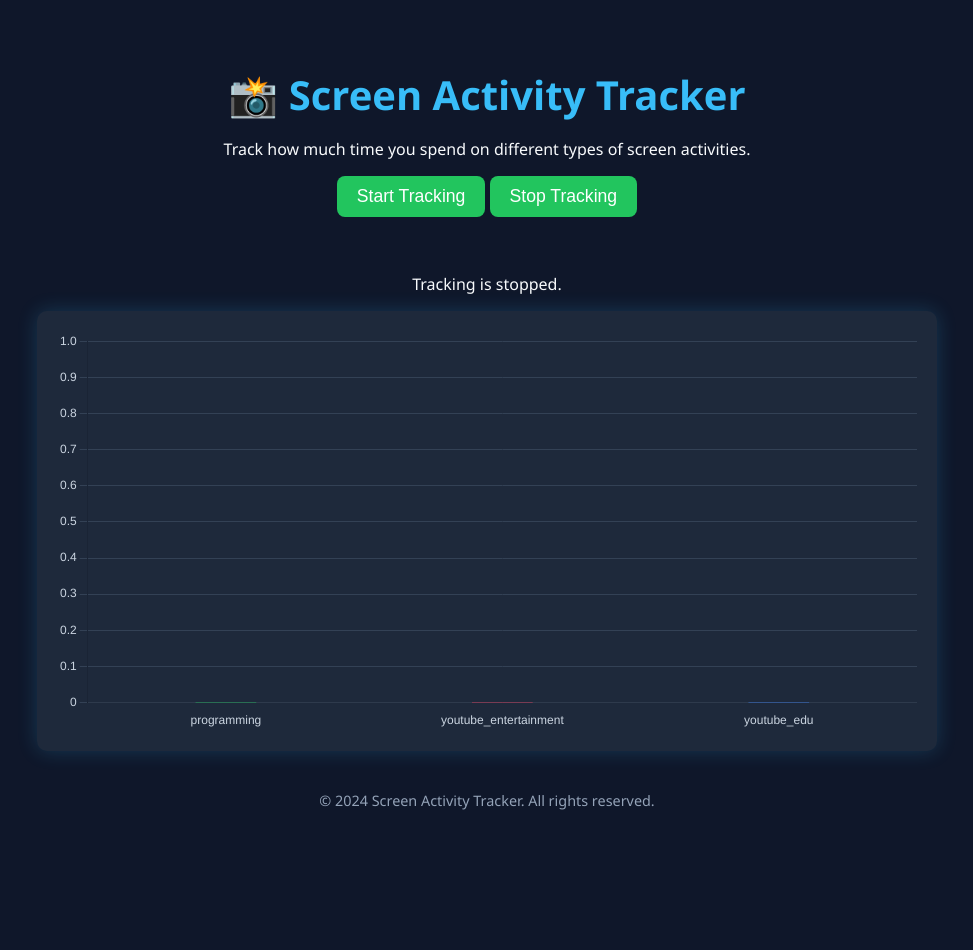
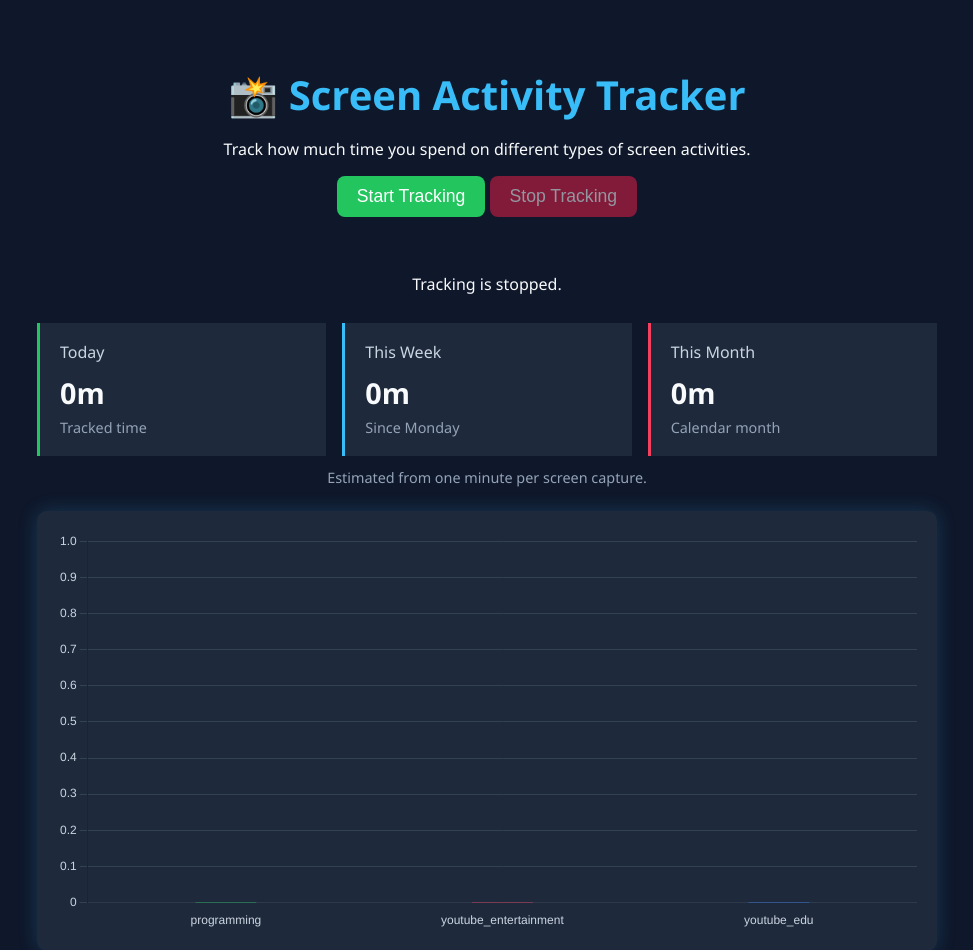
Before and after one commit to ShahidUmair/Privacy-preservation, a Flask app: page / in a window 1280 px wide. Shown: the top 950 px of the page, without its empty margins (153-1126 px from the left). Before the commit the page ends 810 px from the top, so only its background shows below. Run offline with Flask 3, Linux system fonts and the light colour scheme; data that the repository does not hold is empty.

Commit message:
daily weekly data tracking (#1)

```diff
--- /dev/null
+++ b/flask_app/activity_store.py
@@ -0,0 +1,64 @@
+import os
+import sqlite3
+import time
+from datetime import datetime, timedelta
+
+
+CAPTURE_INTERVAL_SECONDS = 60
+
+
+class ActivityStore:
+    def __init__(self, database_path):
+        self.database_path = database_path
+        os.makedirs(os.path.dirname(database_path), exist_ok=True)
+        with sqlite3.connect(self.database_path) as connection:
+            connection.execute(
+                'CREATE TABLE IF NOT EXISTS activity ('
+                'id INTEGER PRIMARY KEY, captured_at REAL NOT NULL, label TEXT NOT NULL)'
+            )
+
+    def record(self, label):
+        with sqlite3.connect(self.database_path) as connection:
+            connection.execute(
+                'INSERT INTO activity (captured_at, label) VALUES (?, ?)',
+                (time.time(), label)
+            )
+
+    def _count_between(self, start, end):
+        with sqlite3.connect(self.database_path) as connection:
+            result = connection.execute(
+                'SELECT COUNT(*) FROM activity WHERE captured_at >= ? AND captured_at < ?',
+                (start.timestamp(), end.timestamp())
+            ).fetchone()
+        return result[0]
+
+    def dashboard(self, now=None):
+        now = now or datetime.now().astimezone()
+        today = now.replace(hour=0, minute=0, second=0, microsecond=0)
+        week_start = today - timedelta(days=today.weekday())
+        month_start = today.replace(day=1)
+        tomorrow = today + timedelta(days=1)
+        next_month = (month_start.replace(day=28) + timedelta(days=4)).replace(day=1)
+
+        periods = {
+            'daily': (today, tomorrow),
+            'weekly': (week_start, tomorrow),
+            'monthly': (month_start, next_month)
+        }
+        period_seconds = {
+            name: self._count_between(start, min(end, now + timedelta(microseconds=1)))
+            * CAPTURE_INTERVAL_SECONDS
+            for name, (start, end) in periods.items()
+        }
+
+        with sqlite3.connect(self.database_path) as connection:
+            rows = connection.execute(
+                'SELECT label, COUNT(*) FROM activity '
+                'WHERE captured_at >= ? AND captured_at < ? GROUP BY label',
+                (today.timestamp(), min(tomorrow, now + timedelta(microseconds=1)).timestamp())
+            ).fetchall()
+
+        return {
+            'period_seconds': period_seconds,
+            'daily_activity_minutes': {label: count for label, count in rows}
+        }
--- a/flask_app/app.py
+++ b/flask_app/app.py
@@ -1,5 +1,6 @@
 from flask import Flask, render_template, jsonify
 from PIL import ImageGrab
+from activity_store import ActivityStore
 import time
 import os
 from tensorflow.keras.models import load_model
@@ -11,8 +12,7 @@ MODEL = load_model('../model/model.h5')
 LABELS = ['programming', 'youtube_entertainment', 'youtube_edu']
 screenshot_dir = "screenshots/captured_images"
 os.makedirs(screenshot_dir, exist_ok=True)
-
-activity_log = []
+activity_store = ActivityStore(os.path.join(app.instance_path, 'activity.sqlite3'))
 
 def capture_and_predict():
     filename = f"{int(time.time())}.png"
@@ -26,17 +26,21 @@ def capture_and_predict():
 
     prediction = MODEL.predict(img_arr)[0]
     label = LABELS[np.argmax(prediction)]
-    activity_log.append({'time': time.strftime('%H:%M:%S'), 'label': label})
+    activity_store.record(label)
     return label
 
 @app.route('/capture')
 def capture():
     label = capture_and_predict()
-    return jsonify({'status': 'captured', 'activity': label})
+    return jsonify({
+        'status': 'captured',
+        'activity': label,
+        'dashboard': activity_store.dashboard()
+    })
 
 @app.route('/dashboard')
 def dashboard():
-    return jsonify(activity_log)
+    return jsonify(activity_store.dashboard())
 
 @app.route('/')
 def index():
--- a/flask_app/static/css/style.css
+++ b/flask_app/static/css/style.css
@@ -35,6 +35,65 @@ button:hover {
     background-color: #16a34a;
 }
 
+.tracking-controls button:disabled {
+    cursor: not-allowed;
+    opacity: 0.55;
+}
+
+#stopTrackingButton {
+    background-color: #e11d48;
+}
+
+#stopTrackingButton:hover:not(:disabled) {
+    background-color: #be123c;
+}
+
+.summary-section {
+    display: grid;
+    grid-template-columns: repeat(3, minmax(0, 1fr));
+    gap: 16px;
+    margin: 28px 0 0;
+    text-align: left;
+}
+
+.summary-item {
+    padding: 18px 20px;
+    background: #1e293b;
+    border-left: 3px solid #22c55e;
+}
+
+.summary-item:nth-child(2) {
+    border-left-color: #38bdf8;
+}
+
+.summary-item:nth-child(3) {
+    border-left-color: #f43f5e;
+}
+
+.summary-item h2 {
+    margin: 0;
+    color: #cbd5e1;
+    font-size: 1rem;
+    font-weight: 500;
+}
+
+.summary-item p {
+    margin: 10px 0 4px;
+    color: #f8fafc;
+    font-size: 1.8rem;
+    font-weight: 700;
+}
+
+.summary-item span,
+.summary-note {
+    color: #94a3b8;
+    font-size: 0.9rem;
+}
+
+.summary-note {
+    margin: 12px 0 24px;
+}
+
 .chart-section {
     background: #1e293b;
     padding: 20px;
@@ -46,6 +105,15 @@ canvas {
     height: 100% !important; /* ✅ Fixes height for Chart.js */
 }
 
+@media (max-width: 640px) {
+    .summary-section {
+        grid-template-columns: 1fr;
+    }
+
+    .summary-item {
+        padding: 14px 16px;
+    }
+}
 
 footer {
     margin-top: 40px;
--- a/flask_app/static/js/script.js
+++ b/flask_app/static/js/script.js
@@ -15,7 +15,7 @@ const chart = new Chart(ctx, {
     data: {
         labels: Object.keys(counts),
         datasets: [{
-            label: 'Time Spent (Minutes)',
+            label: 'Time Spent Today (Minutes)',
             data: Object.values(counts),
             backgroundColor: ['#22c55e', '#f43f5e', '#3b82f6'],
             borderRadius: 6,
@@ -66,9 +66,38 @@ const chart = new Chart(ctx, {
 });
 
 function updateChart(label) {
-    counts[label]++;
+    const activityMinutes = label.daily_activity_minutes || {};
+    counts = Object.fromEntries(Object.keys(counts).map(activity => [
+        activity,
+        activityMinutes[activity] || 0
+    ]));
     chart.data.datasets[0].data = Object.values(counts);
     chart.update();
+}
+
+function formatDuration(seconds) {
+    const hours = Math.floor(seconds / 3600);
+    const minutes = Math.floor((seconds % 3600) / 60);
+    return hours ? `${hours}h ${minutes}m` : `${minutes}m`;
+}
+
+function renderDashboard(data) {
+    document.getElementById('dailyTotal').textContent = formatDuration(data.period_seconds.daily);
+    document.getElementById('weeklyTotal').textContent = formatDuration(data.period_seconds.weekly);
+    document.getElementById('monthlyTotal').textContent = formatDuration(data.period_seconds.monthly);
+    updateChart(data);
+}
+
+function loadDashboard() {
+    fetch('/dashboard')
+        .then(res => {
+            if (!res.ok) {
+                throw new Error(`Dashboard failed (${res.status}).`);
+            }
+            return res.json();
+        })
+        .then(renderDashboard)
+        .catch(error => console.error(error));
 }
 
 function startTracking() {
@@ -92,7 +121,7 @@ function startTracking() {
                 if (trackingInterval === null) {
                     return;
                 }
-                updateChart(data.activity);
+                renderDashboard(data.dashboard);
                 console.log("Tracked:", data.activity);
             })
             .catch(error => {
@@ -115,3 +144,5 @@ function stopTracking() {
     stopButton.disabled = true;
     trackingStatus.textContent = 'Tracking is stopped.';
 }
+
+loadDashboard();
--- a/flask_app/templates/index.html
+++ b/flask_app/templates/index.html
@@ -16,6 +16,25 @@
         </div>
         <p id="trackingStatus" role="status" aria-live="polite">Tracking is stopped.</p>
 
+        <section class="summary-section" aria-label="Tracked time summaries">
+            <article class="summary-item">
+                <h2>Today</h2>
+                <p id="dailyTotal">0m</p>
+                <span>Tracked time</span>
+            </article>
+            <article class="summary-item">
+                <h2>This Week</h2>
+                <p id="weeklyTotal">0m</p>
+                <span>Since Monday</span>
+            </article>
+            <article class="summary-item">
+                <h2>This Month</h2>
+                <p id="monthlyTotal">0m</p>
+                <span>Calendar month</span>
+            </article>
+        </section>
+        <p class="summary-note">Estimated from one minute per screen capture.</p>
+
         <div class="chart-section">
             <canvas id="activityChart"></canvas>
         </div>
```
Also changed, not shown: 1 other file.
